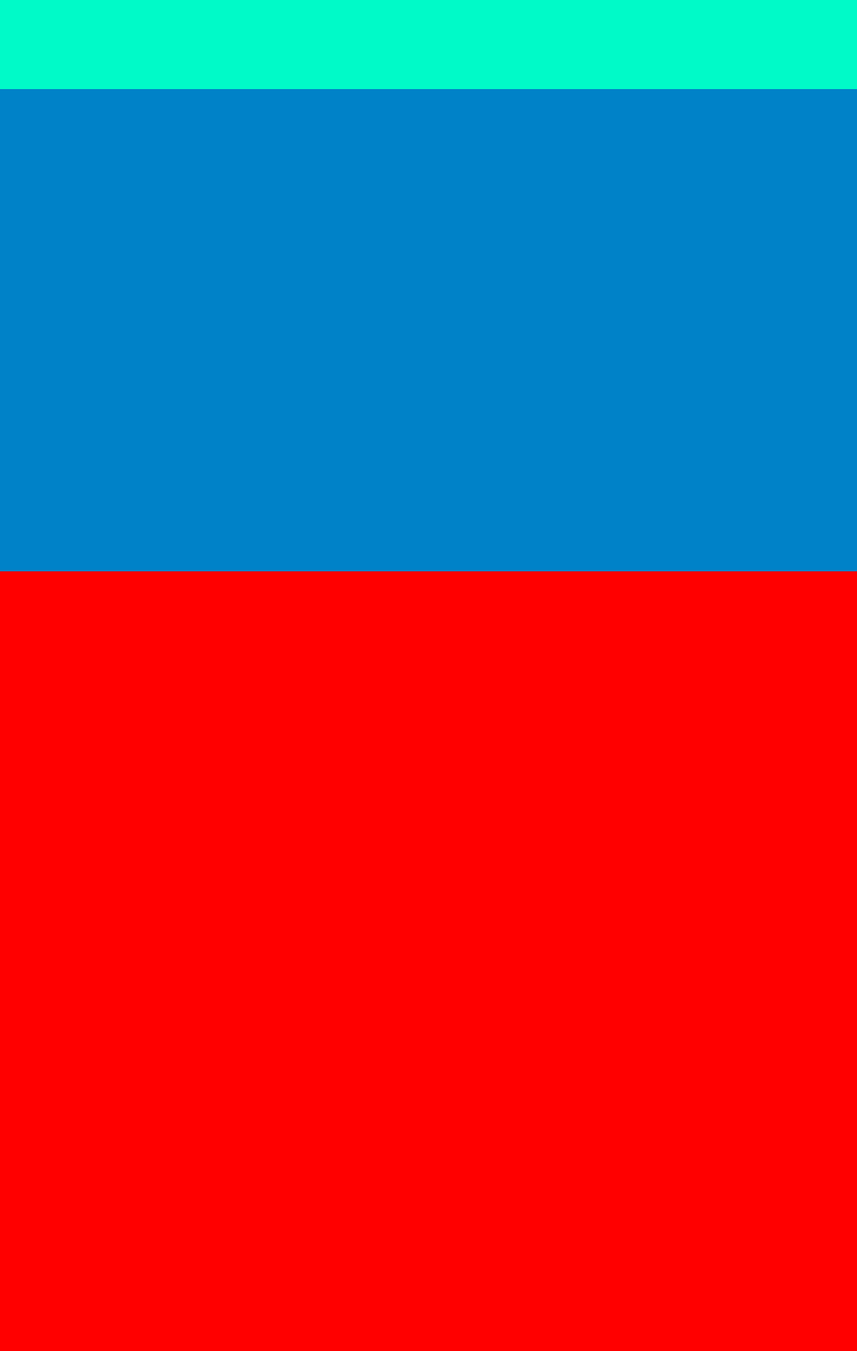
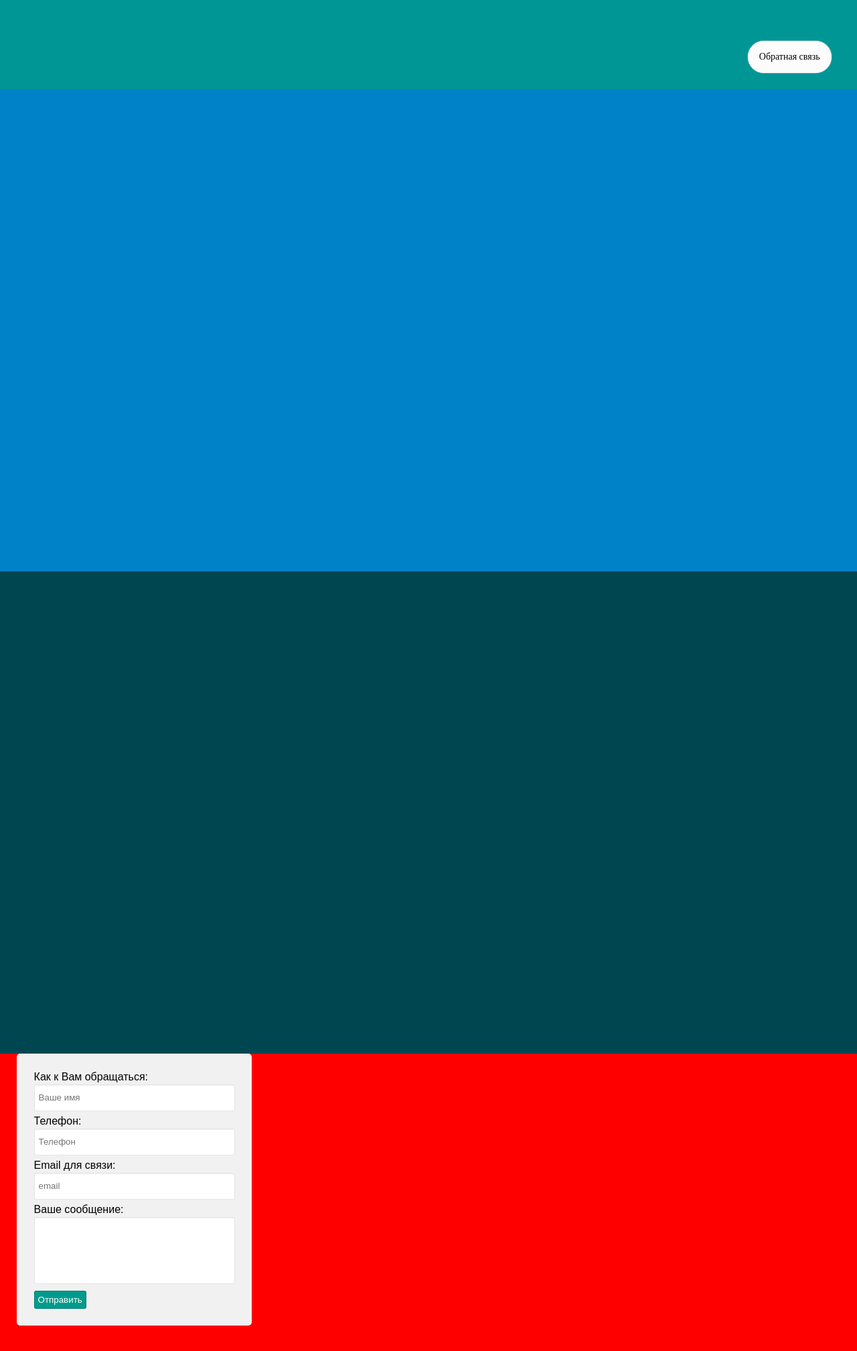
Before and after one commit to vladlensky/internship, an Angular app: page / in a window 1280 px wide. Shown: the part 667-2684 px from the top of the page at 67% size. Built offline with nearby package versions, Linux system fonts and the light colour scheme.

Commit message:
added email form and button

```diff
--- /dev/null
+++ b/src/app/Main.service.ts
@@ -0,0 +1,17 @@
+import { Injectable } from '@angular/core';
+import {HttpClient} from '@angular/common/http';
+import {Observable} from 'rxjs/Observable';
+
+@Injectable()
+export class MainService {
+
+  constructor(private httpClient: HttpClient) { }
+
+  public sendMessage(name: String, phone: String, email: String, textArea: String): Observable<any> {
+    return this.httpClient.post('http://localhost:8000/', {name: name, phone: phone, email: email, textArea: textArea});
+  }
+
+  onPageLoad() {
+
+  }
+}
--- a/src/app/app.component.html
+++ b/src/app/app.component.html
@@ -6,21 +6,32 @@
     </div>
     <div class="menu">
       <a class="toggleMenu" (click)="toggle(menu)"><img style="width: 20px" src="assets/nav_icon.png" alt="" /> </a>
-      <ul #menu class="nav" id="nav">
-        <li><a (click)="scroll(internship)" class="scroll">Стажировка</a></li>
-        <li><a (click)="scroll(stages)" class="scroll">Этапы стажировки</a></li>
-        <li><a (click)="scroll(conditions)" class="scroll">Условия стажировки</a></li>
-        <li><a (click)="scroll(about)" class="scroll">О компании</a></li>
-        <li><a (click)="scroll(feedback)" class="scroll">Оставить заявку</a></li>
+      <ul #menu style="opacity:0;visibility: hidden;" class="nav" id="nav">
+        <li><a (click)="scroll(internship)">Стажировка</a></li>
+        <li><a (click)="scroll(stages)">Этапы стажировки</a></li>
+        <li><a (click)="scroll(conditions)">Условия стажировки</a></li>
+        <li><a (click)="scroll(about)">О компании</a></li>
       </ul>
     </div>
     <div class="clearfix"> </div>
   </div>
 </div>
 <div class="content">
-  <div style="background-color: rgb(0, 250, 200);" class="section" #internship [style.height]="getHeight() + 'px'"></div>
+  <div style="background-color: rgb(0, 150, 150);" class="section" #internship [style.height]="getHeight() + 'px'"></div>
   <div style="background-color: rgb(0, 130, 200);" class="section" #stages [style.height]="getHeight() + 'px'"></div>
-  <div class="section" #conditions [style.height]="getHeight() + 'px'"></div>
-  <div class="section" #about [style.height]="getHeight() + 'px'"></div>
-  <div class="section" #feedback [style.height]="getHeight() + 'px'"></div>
+  <div  style="background-color: rgb(0, 70, 80);" class="section" #conditions [style.height]="getHeight() + 'px'"></div>
+  <div class="section" #about [style.height]="getHeight() + 'px'">
+    <a #feedbackButton (click)="toggleFeedback(feedbackButton, feedbackForm)" class="button">Обратная связь</a>
+    <form (submit)="sendMessage(name, phone, email, textArea)" method="post" #feedbackForm id="feedback-form">
+      Как к Вам обращаться:
+      <input #name type="text" name="nameFF" required placeholder="Ваше имя" x-autocompletetype="name">
+      Телефон:
+      <input #phone type="number" name="phoneFF" placeholder="Телефон" x-autocompletetype="phone">
+      Email для связи:
+      <input #email type="email" name="contactFF" required placeholder="email" x-autocompletetype="email">
+      Ваше сообщение:
+      <textarea #textArea name="messageFF" required style="height: 100px"></textarea>
+      <button type="submit">Отправить</button>
+    </form>
+  </div>
 </div>
--- a/src/app/app.component.scss
+++ b/src/app/app.component.scss
@@ -3,6 +3,7 @@ $buttonsColor : rgb(0, 0 , 0);
 $hoverButtons : rgb(0, 155, 140);
 a{
   text-decoration: none;
+  outline: none;
   transition:0.5s all;
   -webkit-transition:0.5s all;
   -moz-transition:0.5s all;
@@ -68,6 +69,28 @@ a{
     }
   }
 }
+.button{
+  position: fixed;
+  bottom: 3%;
+  right: 3%;
+  text-decoration:none;
+  text-align:center;
+  padding:16px 17px;
+  border:none;
+  -webkit-border-radius:50px;
+  -moz-border-radius:50px;
+  border-radius: 50px;
+  font:14px "Times New Roman", Times, serif;
+  color: black;
+  background-color:#fcfcfc;
+  filter: progid:DXImageTransform.Microsoft.gradient( startColorstr='#1982A5', endColorstr='#1982A5',GradientType=0 );
+  -webkit-box-shadow:0px 0px 2px #bababa, inset 0px 0px 1px #ffffff;
+  -moz-box-shadow: 0px 0px 2px #bababa,  inset 0px 0px 1px #ffffff;
+  box-shadow:0px 0px 2px #bababa, inset 0px 0px 1px #ffffff;
+  &:hover {
+    cursor: pointer;
+  }
+}
 
 .toggleMenu {
   display:  none;
@@ -76,6 +99,68 @@ a{
   -moz-border-radius:2em;
   -o-border-radius:2em;
 }
+
+.feedbackButton {
+  position: fixed;
+  bottom: 50px;
+  right: 50px;
+  width: 100px;
+  height: 50px;
+  background-color: $hoverButtons;
+  color: $mainColor;
+}
+
+#feedback-form {
+  width: 300px;
+  transition: all 0.4s ease;
+  position: fixed;
+  padding: 2%;
+  border-radius: 5px;
+  background: #f1f1f1;
+  [required], [type='number']{
+    height: 40px;
+    width: 100%;
+    resize: none;
+    overflow: auto;
+    box-sizing: border-box;
+    margin: 2px 0 2% 0;
+    padding: 2%;
+    border: 1px solid rgba(0,0,0,.1);
+    border-radius: 3px;
+    box-shadow: 0 1px 2px -1px rgba(0,0,0,.2) inset, 0 0 transparent;
+
+    &:hover {
+      border-color: #7eb4ea;
+      box-shadow: 0 1px 2px -1px rgba(0,0,0,.2) inset, 0 0 transparent;
+    }
+
+    &:focus {
+      outline: none;
+      border-color: #7eb4ea;
+      box-shadow: 0 1px 2px -1px rgba(0,0,0,.2) inset, 0 0 4px rgba(35,146,243,.5);
+      transition: .2s linear;
+    }
+  }
+
+  button {
+    padding: 2%;
+    border: none;
+    border-radius: 3px;
+    box-shadow: 0 0 0 1px rgba(0,0,0,.2) inset;
+    background: $hoverButtons;
+    color: #fff;
+
+    &:hover {
+      cursor: pointer;
+    }
+
+    &:active {
+      outline: none;
+      box-shadow: inset 0 0 2px 1px rgba(0,0,0,.8);
+    }
+  }
+}
+
 @media screen and (min-width:1001px) {
   .nav {
     opacity: 1!important;
@@ -140,4 +225,7 @@ a{
       }
     }
   }
+  #feedback-form {
+    width: 92%;
+  }
 }
--- a/src/app/app.component.ts
+++ b/src/app/app.component.ts
@@ -1,5 +1,5 @@
-import {Component, ViewChild} from '@angular/core';
-import {el} from '@angular/platform-browser/testing/src/browser_util';
+import {Component} from '@angular/core';
+import {MainService} from './Main.service';
 
 
 @Component({
@@ -8,6 +8,7 @@ import {el} from '@angular/platform-browser/testing/src/browser_util';
   styleUrls: ['./app.component.scss']
 })
 export class AppComponent {
+  constructor(private mainService: MainService) { }
   getHeight() {
     return document.documentElement.clientHeight - 80;
   }
@@ -23,4 +24,28 @@ export class AppComponent {
       menu.style.opacity = '0';
     }
   }
+  toggleFeedback(a, feedback) {
+    if (a.style.color === 'white') {
+      a.style.background =  'white';
+      a.style.color =  'black';
+      feedback.style.visibility = 'hidden';
+      feedback.style.opacity = '0';
+    } else {
+      a.style.background =  'rgb(0, 150, 150)';
+      a.style.color =  'white';
+      feedback.style.visibility = 'visible';
+      feedback.style.opacity = '1';
+      feedback.style.right = '2%';
+      feedback.style.bottom = '90px';
+    }
+  }
+  sendMessage(name, phone, email, textArea) {
+    event.preventDefault();
+    this.mainService.sendMessage(name.value, phone.value, email.value, textArea.value).subscribe(value => {
+        alert('Спасибо за ответ!');
+      },
+      error => {
+      alert('Упс! Возникла ошибка.');
+      });
+  }
 }
--- a/src/app/app.module.ts
+++ b/src/app/app.module.ts
@@ -2,16 +2,18 @@ import { BrowserModule } from '@angular/platform-browser';
 import { NgModule } from '@angular/core';
 
 import { AppComponent } from './app.component';
-
+import {MainService} from './Main.service';
+import {HttpClient, HttpClientModule} from '@angular/common/http';
 
 @NgModule({
   declarations: [
     AppComponent
   ],
   imports: [
+    HttpClientModule,
     BrowserModule
   ],
-  providers: [],
+  providers: [MainService],
   bootstrap: [AppComponent]
 })
 export class AppModule { }
```
Also changed, not shown: 2 other files (tests, documents, lock files or other folders).
